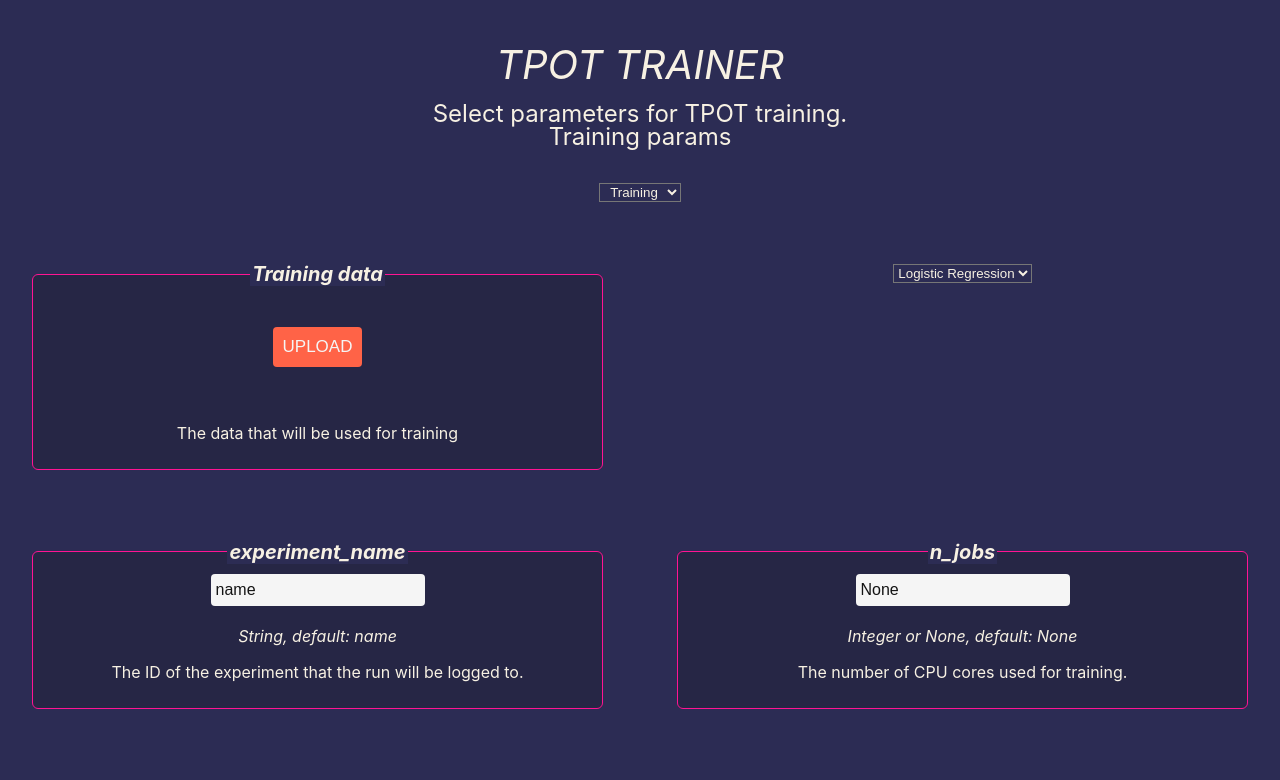
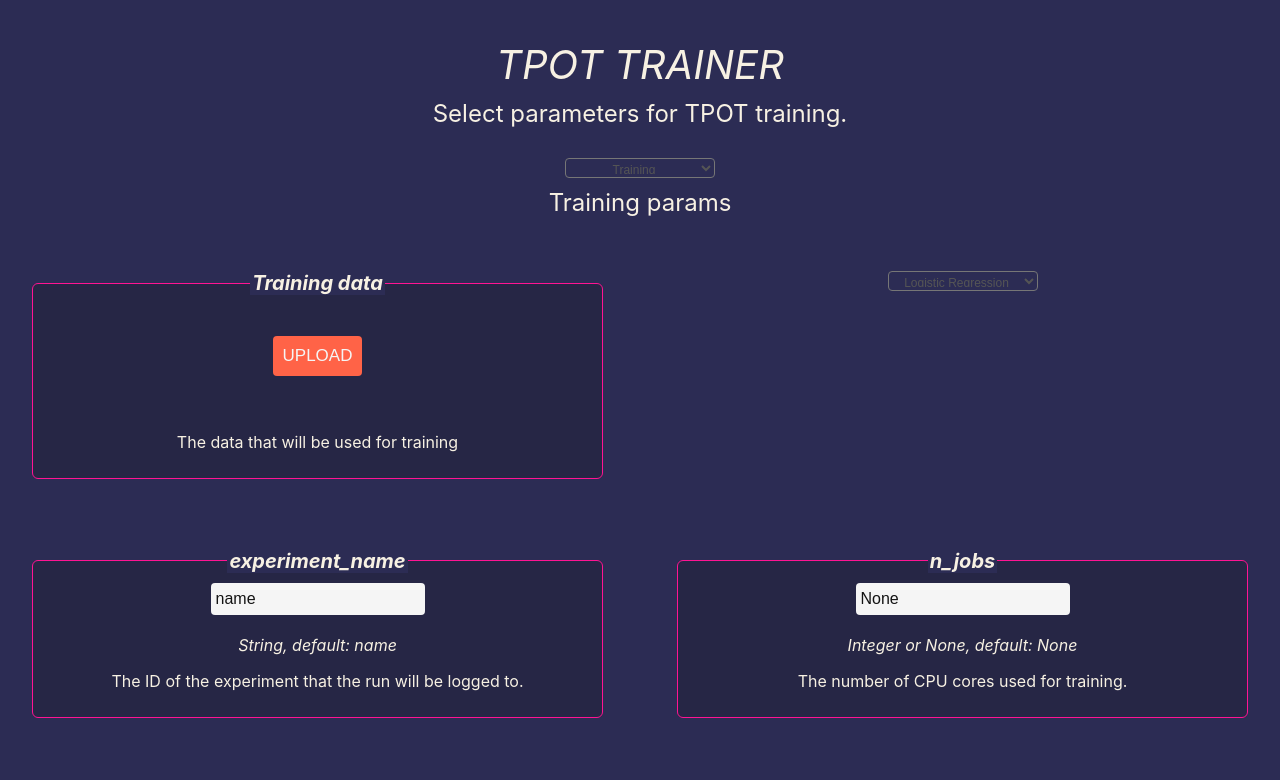
Before and after one commit to tavetisyan95/mlflow_web_app, a React (Create React App) app in the folder app/TPOT_web_app/: page / in a window 1280 px wide. Shown: the top 780 px of the page. Built offline with nearby package versions, Linux system fonts and the light colour scheme.

Commit message:
Updating app

```diff
--- a/app/TPOT_web_app/src/App.css
+++ b/app/TPOT_web_app/src/App.css
@@ -9,6 +9,23 @@
 p {
 	background: transparent;
 }
+
+select
+{
+    display: inline-block;
+    width: 150px;
+    height: 20px;
+    padding: 3px 6px;
+    margin-bottom: 10px;
+    font-size: 12px;
+    line-height: 20px;
+    color: #555555;
+    vertical-align: middle;
+    -webkit-border-radius: 4px;
+    -moz-border-radius: 4px;
+    border-radius: 4px;
+}
+
 
 /* Dropdown Button */
 .dropbtn {
--- a/app/TPOT_web_app/src/App.js
+++ b/app/TPOT_web_app/src/App.js
@@ -12,7 +12,7 @@
 		<div className="App">
 			<p className="title">TPOT TRAINER</p>
 			<p className="subtitle">Select parameters for TPOT training.</p>
-			<p className="subtitle">Training params</p>
+
 
 			{<div className="ui_item">
 		<div className="selector">
@@ -40,6 +40,7 @@
 
 
 			<div id="training_ui">
+			<p className="subtitle">Training params</p>
 			<UI/>
 			<p className="subtitle">Estimator hyperparameters</p>
 			<LogisticRegressionUI/>
```
